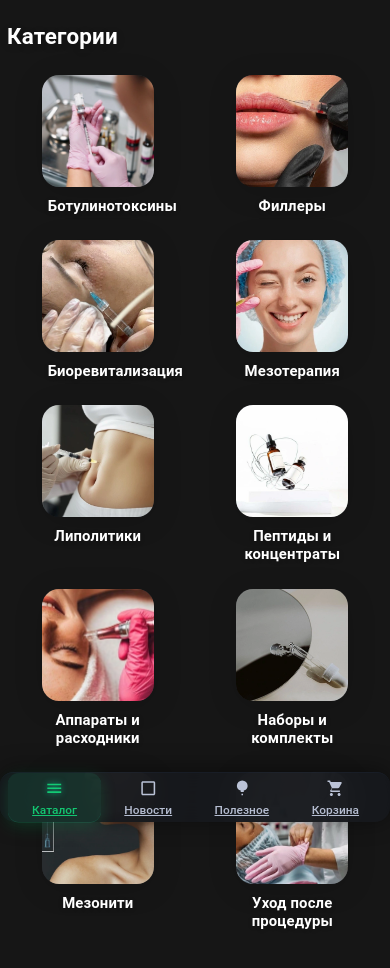
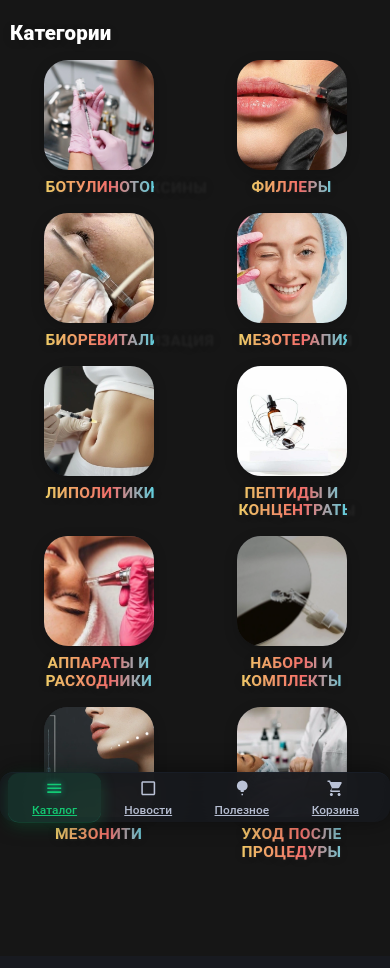
Before and after one commit to AlexSalavat/facade-stone-app, a React (Vite) app: page /catalog in a window 390 px wide. Shown: the top 968 px of the page. Built offline with nearby package versions, Linux system fonts and the light colour scheme; the HTML template or start-up script is replaced by a standard one.

Commit message:
fix: correct b

```diff
--- a/src/styles/CategoryCard.css
+++ b/src/styles/CategoryCard.css
@@ -14,16 +14,16 @@
 }
 
 .category-card-img-wrap {
-  width: 160px;
-  height: 160px;
-  border-radius: 32px;
+  width: 110px;
+  height: 110px;
+  border-radius: 24px;
   overflow: hidden;
-  background: #191b20;
-  box-shadow: 0 5px 30px #0002, 0 0.5px 2px #fff2 inset;
+  background: #181921;
+  box-shadow: 0 4px 14px #0003, 0 0.5px 2px #fff2 inset;
   display: flex;
   align-items: center;
   justify-content: center;
-  margin-bottom: 18px;
+  margin-bottom: 9px;
 }
 
 .category-card-img {
@@ -34,40 +34,20 @@
 }
 
 .category-card-title {
-  font-size: 1.1rem;
-  color: #fff;
-  font-weight: 600;
+  font-size: 0.97rem;
+  font-weight: 700;
   text-align: center;
-  line-height: 1.22;
-  max-width: 155px;
-  letter-spacing: 0.01em;
-  text-shadow: 0 1px 5px #0003;
-  margin-top: 2px;
-  margin-bottom: 2px;
+  line-height: 1.15;
+  letter-spacing: 0.02em;
+  max-width: 110px;
+  margin: 0 auto;
+  padding: 0 2px;
+  background: linear-gradient(90deg, #f6d365 0%, #fd6e6a 60%, #5fd7e7 100%);
+  background-clip: text;
+  -webkit-background-clip: text;
+  color: transparent;
+  -webkit-text-fill-color: transparent;
+  text-shadow: 0 1px 10px #0002, 0 1px 3px #fff1;
+  text-transform: uppercase;
+  border-radius: 5px;
 }
-
-@media (max-width: 800px) {
-  .category-card-img-wrap {
-    width: 132px;
-    height: 132px;
-    border-radius: 24px;
-    margin-bottom: 13px;
-  }
-  .category-card-title {
-    font-size: 1rem;
-    max-width: 120px;
-  }
-}
-
-@media (max-width: 500px) {
-  .category-card-img-wrap {
-    width: 112px;
-    height: 112px;
-    border-radius: 17px;
-    margin-bottom: 8px;
-  }
-  .category-card-title {
-    font-size: 0.93rem;
-    max-width: 100px;
-  }
-}
--- a/src/styles/CategoryView.css
+++ b/src/styles/CategoryView.css
@@ -3,37 +3,24 @@
   min-height: 100vh;
   color: #fff;
   padding-bottom: 80px;
-  padding-top: 12px;
+  padding-top: 8px;
 }
 
 .category-view h2 {
-  font-size: 2rem;
-  font-weight: 700;
-  margin-left: 14px;
-  margin-top: 16px;
-  margin-bottom: 10px;
+  font-size: 1.28rem;
+  font-weight: 800;
+  margin-left: 10px;
+  margin-top: 13px;
+  margin-bottom: 11px;
+  color: #fff;
   letter-spacing: 0.01em;
-  color: #fff;
   text-shadow: 0 2px 10px #0002;
 }
 
 .category-cards-grid {
   display: grid;
-  grid-template-columns: repeat(2, 1fr);  /* Две крупные карточки в ряд */
-  gap: 32px 18px;    /* Вертикальный и горизонтальный воздух */
-  padding: 30px 14px 20px 14px;
+  grid-template-columns: repeat(2, 1fr);
+  gap: 16px 4px;
+  padding: 4px 4px 14px 4px;
   justify-items: center;
 }
-
-@media (max-width: 600px) {
-  .category-view h2 {
-    font-size: 1.4rem;
-    margin-left: 7px;
-    margin-top: 11px;
-  }
-
-  .category-cards-grid {
-    gap: 23px 5px;
-    padding: 16px 3px 18px 3px;
-  }
-}
```
